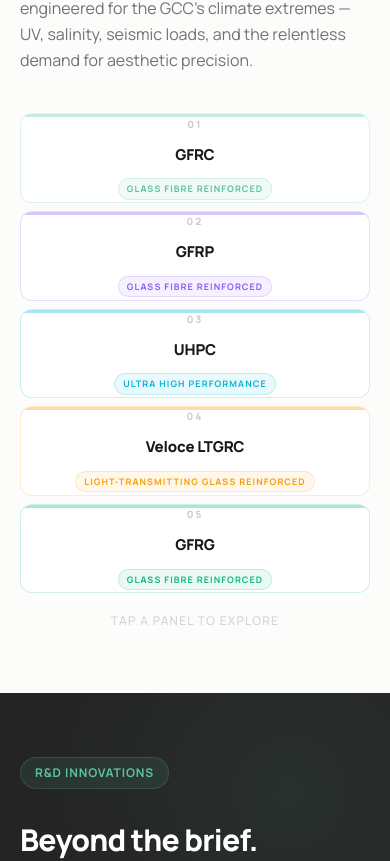
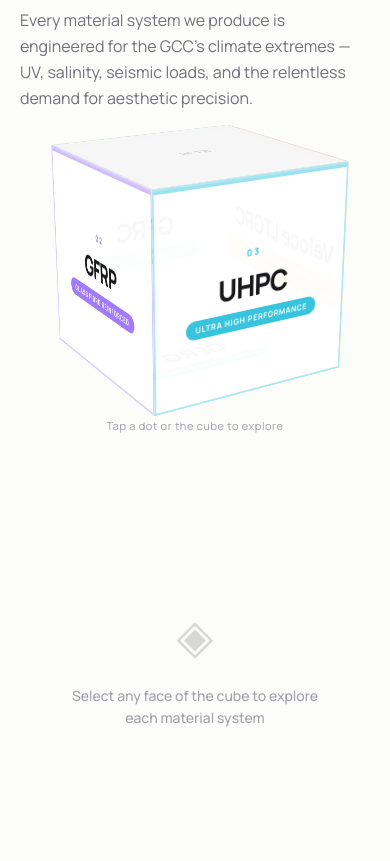
Before and after one commit to kareemzeki-boop/nxtgen-eemar-website, a Next.js app: page / in a window 390 px wide. Shown: the part 1230-2091 px from the top of the page. Built offline with nearby package versions, Linux system fonts and the light colour scheme.

Commit message:
Services: replace accordion with interactive 3D cube — each face is a material

```diff
--- a/components/Services.tsx
+++ b/components/Services.tsx
@@ -1,15 +1,68 @@
 "use client";
 import { useState } from "react";
-import { motion } from "framer-motion";
-import { CheckCircle2, ArrowUpRight } from "lucide-react";
+import { motion, useAnimationFrame, AnimatePresence } from "framer-motion";
+import { CheckCircle2, ArrowUpRight, ChevronLeft, ChevronRight, X } from "lucide-react";
 import { services } from "@/lib/content";
-import SpinningCube from "./SpinningCube";
+
+const SIZE = 210;
+const HALF = SIZE / 2;
+
+// Cube-container rotation (degrees) to bring each face front-facing
+const FACE_ROT = [
+  { x: 0,   y: 0   }, // front  → service[0] GFRC
+  { x: 0,   y: -90 }, // right  → service[1] GFRP
+  { x: 0,   y: 180 }, // back   → service[2] UHPC
+  { x: 0,   y: 90  }, // left   → service[3] LTGRC
+  { x: 90,  y: 0   }, // bottom → service[4] GFRG
+  { x: -90, y: 0   }, // top    → brand
+];
+
+// CSS transform that positions each face in 3D space
+const FACE_POS = [
+  `translateZ(${HALF}px)`,
+  `rotateY(90deg) translateZ(${HALF}px)`,
+  `rotateY(180deg) translateZ(${HALF}px)`,
+  `rotateY(-90deg) translateZ(${HALF}px)`,
+  `rotateX(-90deg) translateZ(${HALF}px)`,
+  `rotateX(90deg) translateZ(${HALF}px)`,
+];
 
 export default function Services() {
-  const [hovered, setHovered] = useState<number | null>(null);
+  const [selected, setSelected] = useState<number | null>(null);
+  const [rotX, setRotX] = useState(-18);
+  const [rotY, setRotY] = useState(0);
+  const [idle, setIdle] = useState(true);
+
+  useAnimationFrame((_, delta) => {
+    if (idle) setRotY(y => y - delta * 0.022);
+  });
+
+  const goTo = (i: number) => {
+    setIdle(false);
+    setSelected(i);
+    setRotX(FACE_ROT[i].x);
+    setRotY(FACE_ROT[i].y);
+  };
+
+  const prev = () => goTo(selected === null ? 0 : (selected + services.length - 1) % services.length);
+  const next = () => goTo(selected === null ? 0 : (selected + 1) % services.length);
+
+  const deselect = () => {
+    setSelected(null);
+    setRotX(-18);
+    setIdle(true);
+  };
+
+  const svc = selected !== null ? services[selected] : null;
+
+  // 5 material faces + 1 brand face
+  const faces: Array<{ svc: typeof services[0]; idx: number } | null> = [
+    ...services.map((s, i) => ({ svc: s, idx: i })),
+    null,
+  ];
 
   return (
-    <section id="services" className="section-light py-16 md:py-24 lg:py-28">
+    <section id="services" className="section-light py-16 md:py-24 lg:py-28 overflow-hidden">
       <div className="max-w-7xl mx-auto px-5 sm:px-6">
 
         {/* Header */}
@@ -18,187 +71,248 @@
           whileInView={{ opacity: 1, y: 0 }}
           viewport={{ once: true }}
           transition={{ duration: 0.6, ease: "easeOut" }}
-          className="mb-10 md:mb-14"
+          className="mb-10 md:mb-16"
         >
           <span className="tag-pill bg-indigo-50 text-indigo-600 border border-indigo-100 mb-4">
             Our Materials
           </span>
           <h2 className="text-3xl sm:text-4xl md:text-6xl font-black tracking-tight text-zinc-900 max-w-3xl leading-tight mt-4">
-            Five systems. One engineered standard.
+            Five systems.<br />One engineered standard.
           </h2>
           <p className="mt-4 text-base sm:text-lg text-zinc-500 max-w-2xl leading-relaxed">
             Every material system we produce is engineered for the GCC&apos;s climate extremes — UV, salinity, seismic loads, and the relentless demand for aesthetic precision.
           </p>
         </motion.div>
 
-        {/* ── Expanding accordion cards ── */}
+        {/* Cube + Detail panel */}
         <motion.div
           initial={{ opacity: 0, y: 24 }}
           whileInView={{ opacity: 1, y: 0 }}
           viewport={{ once: true }}
           transition={{ duration: 0.6, delay: 0.15, ease: "easeOut" }}
-          className="flex flex-col md:flex-row gap-2"
-          style={{ height: "clamp(480px, 54vh, 580px)" }}
-          onMouseLeave={() => setHovered(null)}
+          className="flex flex-col md:flex-row items-center md:items-start gap-10 md:gap-16"
         >
-          {services.map((svc, i) => {
-            const active = hovered === i;
-            const dimmed = hovered !== null && !active;
+
+          {/* ── Cube column ── */}
+          <div className="flex flex-col items-center gap-6 flex-shrink-0">
+
+            {/* 3D Cube */}
+            <div
+              style={{ width: SIZE, height: SIZE, perspective: SIZE * 5 }}
+              onClick={() => { if (idle) goTo(0); }}
+            >
+              <div
+                style={{
+                  position: "relative",
+                  width: "100%",
+                  height: "100%",
+                  transformStyle: "preserve-3d",
+                  transform: `rotateX(${rotX}deg) rotateY(${rotY}deg)`,
+                  transition: idle ? "none" : "transform 0.8s cubic-bezier(0.4,0,0.2,1)",
+                }}
+              >
+                {faces.map((item, i) => {
+                  if (!item) {
+                    return (
+                      <div
+                        key="brand"
+                        style={{
+                          position: "absolute", width: SIZE, height: SIZE,
+                          transform: FACE_POS[i],
+                          background: "rgba(246,246,246,0.97)",
+                          border: "2px solid #e4e4e7",
+                          display: "flex", alignItems: "center", justifyContent: "center",
+                        }}
+                      >
+                        <span style={{ fontSize: 14, fontWeight: 900, color: "#d4d4d8", letterSpacing: "0.18em" }}>
+                          ELM
+                        </span>
+                      </div>
+                    );
+                  }
+
+                  const { svc: s, idx } = item;
+                  const isActive = selected === idx;
 
                   return (
                     <div
-                key={svc.id}
-                onMouseEnter={() => setHovered(i)}
+                      key={s.id}
+                      onClick={(e) => { e.stopPropagation(); goTo(idx); }}
                       style={{
-                  flex:         active ? 4 : dimmed ? 0.45 : 1,
-                  transition:   "flex 0.5s cubic-bezier(0.4,0,0.2,1)",
-                  border:       `1px solid ${active ? svc.accentColor : svc.accentColor + "35"}`,
-                  background:   "#ffffff",
-                  borderRadius: "12px",
-                  overflow:     "hidden",
-                  cursor:       "pointer",
-                  position:     "relative",
-                  minWidth:     0,
+                        position: "absolute", width: SIZE, height: SIZE,
+                        transform: FACE_POS[i],
+                        background: isActive ? `${s.accentColor}14` : "rgba(255,255,255,0.97)",
+                        border: `2px solid ${isActive ? s.accentColor : s.accentColor + "50"}`,
+                        display: "flex", flexDirection: "column",
+                        alignItems: "center", justifyContent: "center",
+                        gap: 10, cursor: "pointer",
+                        transition: "background 0.3s, border-color 0.3s",
                       }}
                     >
                       {/* Top accent bar */}
                       <div style={{
                         position: "absolute", top: 0, left: 0, right: 0, height: 3,
-                  background: svc.accentColor,
-                  opacity: active ? 1 : 0.35,
-                  transition: "opacity 0.5s",
+                        background: s.accentColor,
+                        opacity: isActive ? 1 : 0.4,
+                        transition: "opacity 0.3s",
                       }} />
 
-                {/* Background image watermark — visible when expanded */}
-                <img
-                  src={svc.image}
-                  alt=""
-                  aria-hidden="true"
+                      <span style={{
+                        fontSize: 9, fontWeight: 800, color: s.accentColor,
+                        letterSpacing: "0.25em", opacity: 0.75,
+                      }}>
+                        {s.number}
+                      </span>
+
+                      <span style={{
+                        fontSize: 28, fontWeight: 900, color: "#18181b",
+                        letterSpacing: "-0.03em", textAlign: "center",
+                        padding: "0 14px", lineHeight: 1,
+                      }}>
+                        {s.title}
+                      </span>
+
+                      <span style={{
+                        fontSize: 8, fontWeight: 700, letterSpacing: "0.1em",
+                        textTransform: "uppercase", color: "#fff",
+                        padding: "3px 10px", background: s.accentColor,
+                        borderRadius: 999, opacity: isActive ? 1 : 0.8,
+                      }}>
+                        {s.full.split(" ").slice(0, 3).join(" ")}
+                      </span>
+                    </div>
+                  );
+                })}
+              </div>
+            </div>
+
+            {/* Material dots */}
+            <div style={{ display: "flex", gap: 8, alignItems: "center" }}>
+              {services.map((s, i) => (
+                <button
+                  key={i}
+                  onClick={() => goTo(i)}
+                  title={s.title}
                   style={{
-                    position: "absolute", inset: 0,
-                    width: "100%", height: "100%",
-                    objectFit: "cover",
-                    opacity: active ? 0.06 : 0,
-                    transition: "opacity 0.5s",
-                    pointerEvents: "none",
+                    width: selected === i ? 26 : 9,
+                    height: 9,
+                    borderRadius: 9999,
+                    background: selected === i ? s.accentColor : `${s.accentColor}40`,
+                    border: "none", cursor: "pointer",
+                    transition: "all 0.35s ease",
+                    padding: 0,
                   }}
                 />
+              ))}
+            </div>
 
-                {/* ── COLLAPSED — rotated label ── */}
+            {idle && (
+              <p style={{ fontSize: 11, color: "#a1a1aa", letterSpacing: "0.05em", textAlign: "center" }}>
+                Tap a dot or the cube to explore
+              </p>
+            )}
+          </div>
+
+          {/* ── Detail panel ── */}
+          <div style={{ flex: 1, minHeight: 380 }}>
+            <AnimatePresence mode="wait">
+              {svc ? (
+                <motion.div
+                  key={selected}
+                  initial={{ opacity: 0, y: 14 }}
+                  animate={{ opacity: 1, y: 0 }}
+                  exit={{ opacity: 0, y: -14 }}
+                  transition={{ duration: 0.3, ease: "easeOut" }}
+                  style={{
+                    background: "#fff",
+                    border: `1px solid ${svc.accentColor}30`,
+                    borderRadius: 16,
+                    padding: "28px 28px 24px",
+                    position: "relative",
+                    boxShadow: `0 4px 40px ${svc.accentColor}10`,
+                  }}
+                >
+                  {/* Top accent bar */}
                   <div style={{
-                  position: "absolute", inset: 0,
-                  display: "flex", alignItems: "center", justifyContent: "center",
-                  opacity: active ? 0 : 1,
-                  transition: "opacity 0.25s",
-                  pointerEvents: active ? "none" : "auto",
+                    position: "absolute", top: 0, left: 0, right: 0, height: 3,
+                    background: svc.accentColor, borderRadius: "16px 16px 0 0",
+                  }} />
+
+                  {/* Header row */}
+                  <div style={{ display: "flex", justifyContent: "space-between", alignItems: "flex-start", marginBottom: 18 }}>
+                    <div style={{ display: "flex", alignItems: "center", gap: 10 }}>
+                      <span style={{
+                        fontSize: 10, fontWeight: 800, letterSpacing: "0.2em",
+                        color: "rgba(0,0,0,0.22)",
                       }}>
-                  {/* Desktop/tablet: spinning cube + bold title */}
-                  <div
-                    className="hidden md:flex"
-                    style={{ flexDirection: "column", alignItems: "center", gap: 14 }}
-                  >
-                    <SpinningCube
-                      label={svc.title.split(" ")[0]}
-                      color={svc.accentColor}
-                      size={58}
-                      dark={false}
-                    />
+                        {svc.number}
+                      </span>
                       <span style={{
-                      fontSize: 13, fontWeight: 900, color: "#18181b",
-                      letterSpacing: "-0.01em", transform: "rotate(-90deg)",
-                      whiteSpace: "nowrap",
+                        fontSize: 10, fontWeight: 700, letterSpacing: "0.1em",
+                        textTransform: "uppercase", color: svc.accentColor,
+                        padding: "3px 10px", background: `${svc.accentColor}14`,
+                        borderRadius: 999, border: `1px solid ${svc.accentColor}30`,
                       }}>
                         {svc.title}
                       </span>
                     </div>
-
-                  {/* Mobile: horizontal, all elements */}
-                  <div
-                    className="flex md:hidden"
+                    <div style={{ display: "flex", gap: 5 }}>
+                      {[
+                        { icon: <ChevronLeft size={13} />, action: prev },
+                        { icon: <ChevronRight size={13} />, action: next },
+                        { icon: <X size={13} />, action: deselect },
+                      ].map(({ icon, action }, i) => (
+                        <button
+                          key={i}
+                          onClick={action}
                           style={{
-                      flexDirection: "column",
-                      alignItems: "center", gap: 12,
-                      whiteSpace: "nowrap",
+                            width: 28, height: 28, borderRadius: "50%",
+                            background: "rgba(0,0,0,0.04)",
+                            border: "1px solid rgba(0,0,0,0.08)",
+                            cursor: "pointer", display: "flex",
+                            alignItems: "center", justifyContent: "center",
+                            color: "#71717a",
                           }}
                         >
-                    <span style={{
-                      fontSize: 10, fontWeight: 800, letterSpacing: "0.2em",
-                      color: "rgba(0,0,0,0.2)", textTransform: "uppercase",
-                    }}>
-                      {svc.number}
-                    </span>
-                    <span style={{
-                      fontSize: 15, fontWeight: 900, letterSpacing: "-0.01em",
-                      color: "#18181b",
-                    }}>
-                      {svc.title}
-                    </span>
-                    <span style={{
-                      fontSize: 9, fontWeight: 700, letterSpacing: "0.12em",
-                      textTransform: "uppercase", color: svc.accentColor,
-                      padding: "3px 8px", background: `${svc.accentColor}15`,
-                      borderRadius: 999, border: `1px solid ${svc.accentColor}30`,
-                    }}>
-                      {svc.full.split(" ").slice(0, 3).join(" ")}
-                    </span>
+                          {icon}
+                        </button>
+                      ))}
                     </div>
                   </div>
 
-                {/* ── EXPANDED — full content ── */}
-                <div style={{
-                  position: "absolute", inset: 0,
-                  padding: "24px 24px",
-                  display: "flex", flexDirection: "column",
-                  opacity: active ? 1 : 0,
-                  transition: active ? "opacity 0.3s 0.2s" : "opacity 0.15s",
-                  pointerEvents: active ? "auto" : "none",
-                  overflowY: "auto",
+                  {/* Title + tagline */}
+                  <h3 style={{
+                    fontSize: "clamp(20px,2.5vw,30px)", fontWeight: 900, color: "#18181b",
+                    letterSpacing: "-0.03em", lineHeight: 1.1, marginBottom: 6,
                   }}>
-
-                  {/* Number + title */}
-                  <div style={{ marginBottom: 14 }}>
-                    <div style={{ display: "flex", alignItems: "center", justifyContent: "space-between", marginBottom: 6 }}>
-                      <span style={{ fontSize: 10, fontWeight: 800, color: "rgba(0,0,0,0.2)", letterSpacing: "0.2em" }}>
-                        {svc.number}
-                      </span>
-                      <span style={{
-                        fontSize: 9, fontWeight: 700, letterSpacing: "0.12em",
-                        textTransform: "uppercase", color: svc.accentColor,
-                        padding: "3px 8px", borderRadius: 999,
-                        background: `${svc.accentColor}15`,
-                        border: `1px solid ${svc.accentColor}30`,
-                      }}>
-                        {svc.title}
-                      </span>
-                    </div>
-                    <h3 style={{ fontSize: "clamp(16px,1.8vw,22px)", fontWeight: 900, color: "#18181b", letterSpacing: "-0.02em", lineHeight: 1.2 }}>
                     {svc.full}
                   </h3>
-                    <p style={{ fontSize: 11, color: "#71717a", fontWeight: 600, marginTop: 4 }}>
+                  <p style={{ fontSize: 12, color: "#71717a", fontWeight: 600, marginBottom: 16 }}>
                     {svc.tagline}
                   </p>
-                  </div>
 
                   {/* Description */}
-                  <p style={{ fontSize: 12, color: "#52525b", lineHeight: 1.65, marginBottom: 14, flexShrink: 0 }}>
+                  <p style={{ fontSize: 13, color: "#52525b", lineHeight: 1.7, marginBottom: 18 }}>
                     {svc.description}
                   </p>
 
                   {/* Features */}
-                  <ul style={{ display: "flex", flexDirection: "column", gap: 6, marginBottom: 14, flexShrink: 0 }}>
+                  <ul style={{ display: "flex", flexDirection: "column", gap: 7, marginBottom: 18 }}>
                     {svc.features.slice(0, 4).map((f) => (
-                      <li key={f} style={{ display: "flex", alignItems: "flex-start", gap: 7, fontSize: 11, color: "#3f3f46" }}>
-                        <CheckCircle2 size={12} style={{ color: svc.accentColor, marginTop: 1, flexShrink: 0 }} />
+                      <li key={f} style={{ display: "flex", alignItems: "flex-start", gap: 8, fontSize: 12, color: "#3f3f46" }}>
+                        <CheckCircle2 size={13} style={{ color: svc.accentColor, marginTop: 1, flexShrink: 0 }} />
                         {f}
                       </li>
                     ))}
                   </ul>
 
-                  <div style={{ flex: 1 }} />
-
-                  {/* Quote snippet */}
+                  {/* Quote */}
                   {svc.quote && (
-                    <p style={{ fontSize: 11, color: "#a1a1aa", fontStyle: "italic", marginBottom: 14, borderLeft: `2px solid ${svc.accentColor}40`, paddingLeft: 10, lineHeight: 1.5 }}>
+                    <p style={{
+                      fontSize: 11, color: "#a1a1aa", fontStyle: "italic",
+                      marginBottom: 20, borderLeft: `2px solid ${svc.accentColor}45`,
+                      paddingLeft: 10, lineHeight: 1.6,
+                    }}>
                       &ldquo;{svc.quote.slice(0, 90)}&hellip;&rdquo;
                     </p>
                   )}
@@ -207,28 +321,46 @@
                   <a
                     href="#contact"
                     style={{
-                      display: "inline-flex", alignItems: "center", justifyContent: "center",
-                      gap: 6, padding: "10px 18px", borderRadius: 9999,
+                      display: "inline-flex", alignItems: "center",
+                      gap: 6, padding: "10px 20px", borderRadius: 9999,
                       background: svc.accentColor, color: "#fff",
-                      fontSize: 11, fontWeight: 700, textDecoration: "none",
+                      fontSize: 12, fontWeight: 700, textDecoration: "none",
                       letterSpacing: "0.04em", transition: "opacity 0.2s",
-                      flexShrink: 0,
                     }}
-                    onMouseEnter={e => (e.currentTarget.style.opacity = "0.85")}
+                    onMouseEnter={e => (e.currentTarget.style.opacity = "0.82")}
                     onMouseLeave={e => (e.currentTarget.style.opacity = "1")}
                   >
-                    Request a Quote <ArrowUpRight size={12} />
+                    Request a Quote <ArrowUpRight size={13} />
                   </a>
+                </motion.div>
+              ) : (
+                <motion.div
+                  key="idle"
+                  initial={{ opacity: 0 }}
+                  animate={{ opacity: 1 }}
+                  exit={{ opacity: 0 }}
+                  transition={{ duration: 0.3 }}
+                  style={{
+                    height: 380, display: "flex",
+                    alignItems: "center", justifyContent: "center",
+                  }}
+                >
+                  <div style={{ textAlign: "center" }}>
+                    <div style={{ fontSize: 48, marginBottom: 14, opacity: 0.15 }}>◈</div>
+                    <p style={{ fontSize: 14, color: "#a1a1aa", fontWeight: 500, maxWidth: 260, margin: "0 auto", lineHeight: 1.6 }}>
+                      Select any face of the cube to explore each material system
+                    </p>
+                  </div>
+                </motion.div>
+              )}
+            </AnimatePresence>
+          </div>
 
-                </div>
-              </div>
-            );
-          })}
         </motion.div>
 
         {/* Mobile hint */}
-        <p className="mt-5 text-center text-zinc-300 text-xs font-medium tracking-widest uppercase md:hidden">
-          Tap a panel to explore
+        <p className="mt-6 text-center text-zinc-300 text-xs font-medium tracking-widest uppercase md:hidden">
+          Tap a face to explore
         </p>
 
       </div>
```
Lines whose indentation alone changed are shown as unchanged.
